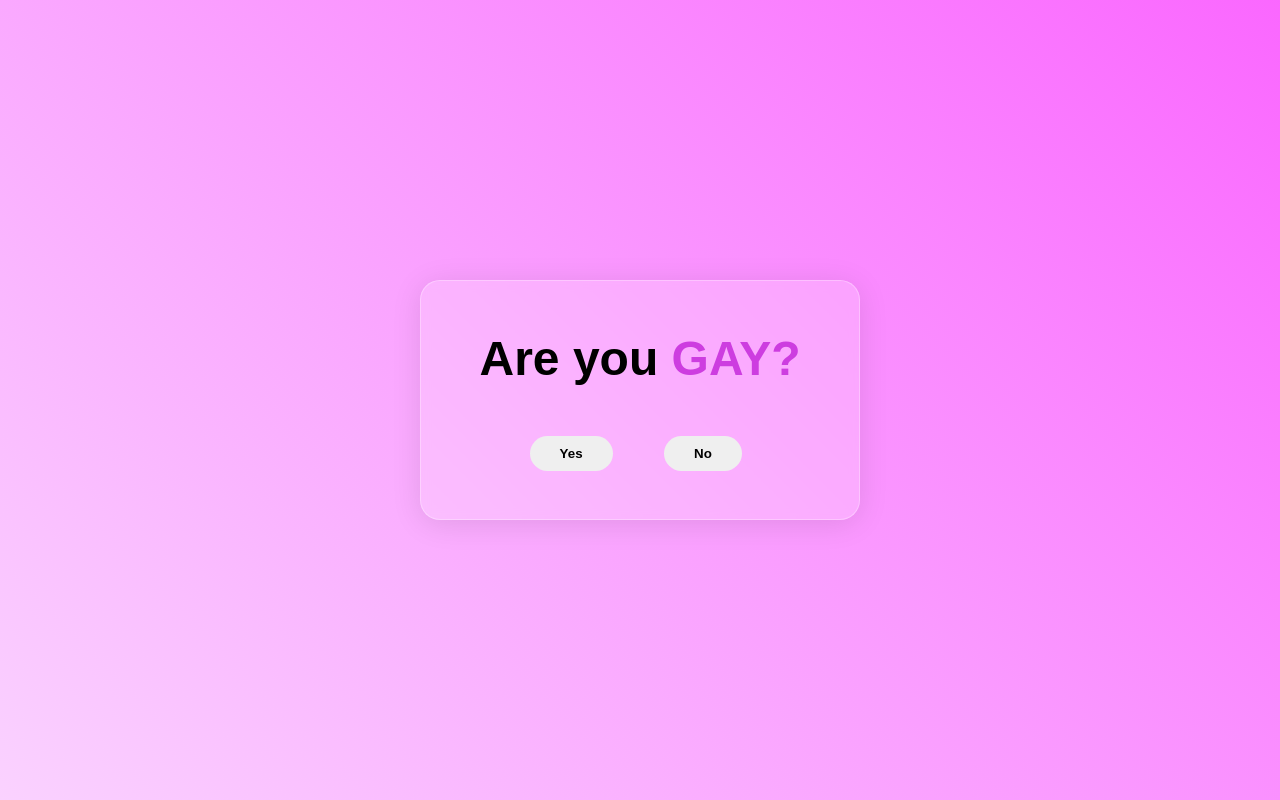
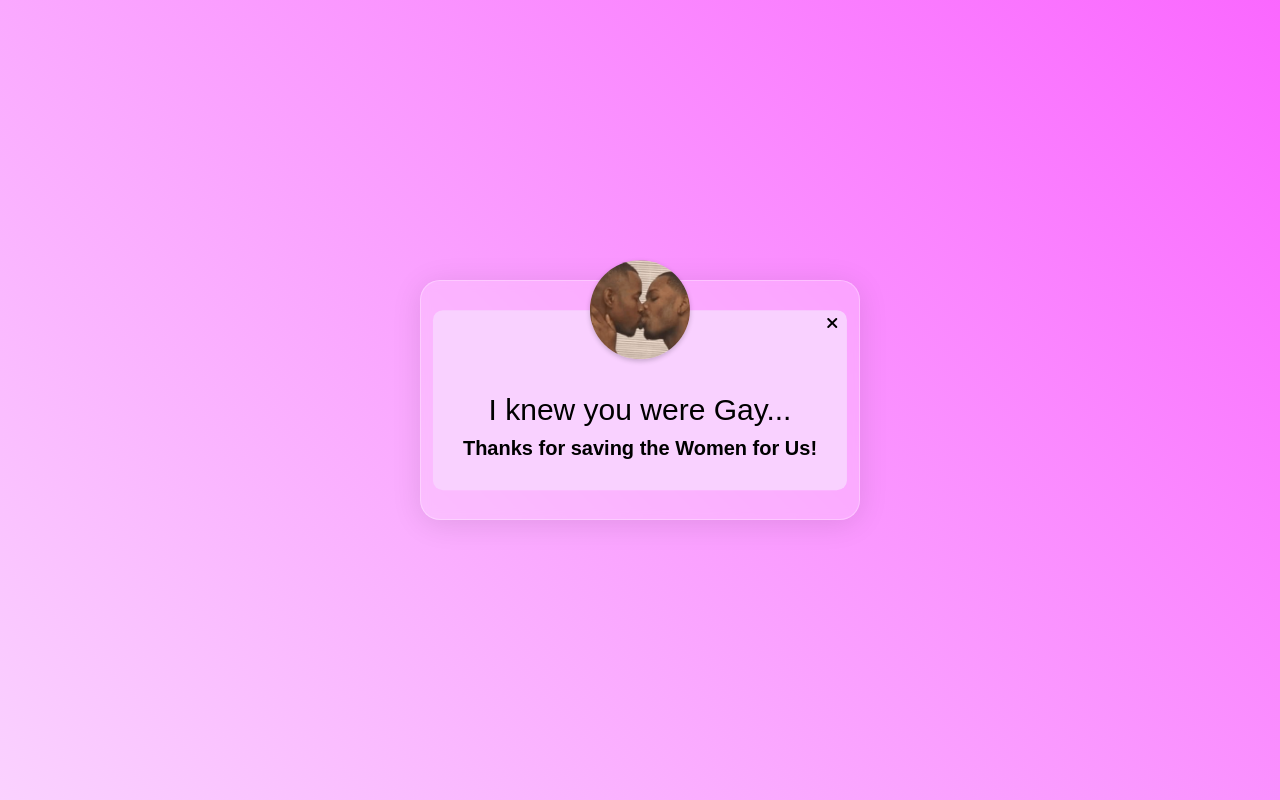
Before and after one commit to rajjitlai/gay-checker, a plain HTML site: page unclickable/index.html in a window 1280 px wide. Both pictures are taken after a click on the button "Yes". Drawn offline with Linux system fonts and the light colour scheme.

Commit message:
fixes-02

```diff
--- a/unclickable/css/style.css
+++ b/unclickable/css/style.css
@@ -37,7 +37,7 @@
     font-weight: 600;
 }
 
-.card p span{
+.card p span {
     color: #cd3de0;
 }
 
@@ -55,7 +55,8 @@
 }
 
 .clickYes,
-.clickNo {
+.clickNo,
+.closeButton {
     cursor: pointer;
     padding: 10px 30px;
     border: none;
@@ -63,16 +64,70 @@
     font-weight: 600;
 }
 
-.clickYes{
+.clickYes {
     left: 20%;
 }
 
-button:hover{
+button:hover {
     background: #fa5bffbd;
     color: #fff;
+}
+
+.clickNo:hover {
+    background: rgba(53, 144, 255, 0.867);
 }
 
 .clickYes,
 .clickNo {
     position: absolute;
 }
+
+.popup {
+    background: #f9d1ff;
+    left: 50%;
+    transform: translate(-50%, -50%) scale(0.1);
+    text-align: center;
+    padding: 0 30px 30px;
+    color: #000;
+    visibility: hidden;
+    transition: transform 0.4s, top 0.4s;
+    border-radius: 10px;
+}
+
+.open-popup {
+    position: absolute;
+    top: 50%;
+    visibility: visible;
+    transform: translate(-50%, -50%) scale(1);
+}
+
+.popup img {
+    width: 100px;
+    margin-top: -50px;
+    border-radius: 50%;
+    box-shadow: 0 2px 5px rgba(0, 0, 0, 0.2);
+}
+
+.popup h3 {
+    font-size: 30px;
+    font-weight: 500;
+    margin: 30px 0 10px;
+}
+
+.popup p {
+    font-size: 20px;
+    font-weight: 600;
+}
+
+.popup i {
+    cursor: pointer;
+    position: absolute;
+    left: 95%;
+    top: 3%;
+}
+
+@media screen and (max-width: 768px) {
+    .popup i {
+        left: 90%;
+    }
+}
--- a/unclickable/index.html
+++ b/unclickable/index.html
@@ -7,6 +7,7 @@
     <title>Gay Checker</title>
     <!-- linking the css -->
     <link rel="stylesheet" href="css/style.css">
+    <script src="https://kit.fontawesome.com/fffa93f029.js"></script>
 </head>
 
 <body>
@@ -17,7 +18,7 @@
             <div class="buttonDiv">
                 <div class="buttonDiv-div">
                     <div>
-                        <button class="clickYes">Yes</button>
+                        <button class="clickYes" onclick="openPopup()">Yes</button>
                     </div>
                     <div>
                         <button class="clickNo" id="clickNo">No</button>
@@ -27,6 +28,13 @@
         </div>
     </div>
 
+    <div class="popup" id="popup">
+        <i class="fas fa-times" onclick="closePopup()"></i>
+        <img src="images/gay.jpeg" alt="gay">
+        <h3>I knew you were Gay...</h3>
+        <p>Thanks for saving the Women for Us!</p>
+    </div>
+
     <!-- linking the js -->
     <script src="js/script.js"></script>
 </body>
--- a/unclickable/js/script.js
+++ b/unclickable/js/script.js
@@ -1,10 +1,25 @@
+document.addEventListener("contextmenu", function (e) {
+    e.preventDefault();
+});
+
+
 const clickNo = document.getElementById('clickNo');
 clickNo.addEventListener('mouseover', moveHover)
 
-function moveHover(){
+function moveHover() {
     const first = Math.floor(Math.random() * 500) + 1;
     const second = Math.floor(Math.random() * 500) + 1;
 
     clickNo.style.left = first + "px";
     clickNo.style.top = second + "px";
 }
+
+popup = document.getElementById('popup');
+
+function openPopup() {
+    popup.classList.add('open-popup');
+}
+
+function closePopup() {
+    popup.classList.remove('open-popup');
+}
```
Also changed, not shown: unclickable/images/gay.jpeg (added).
